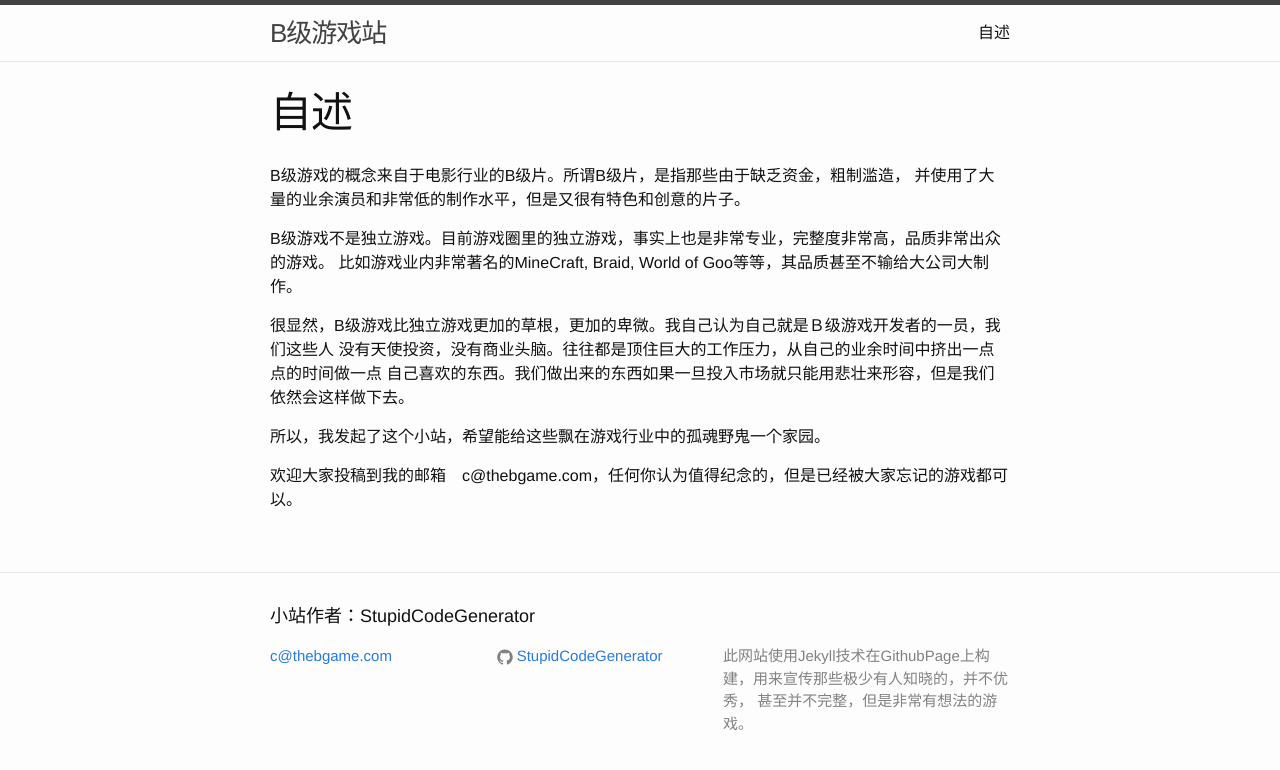
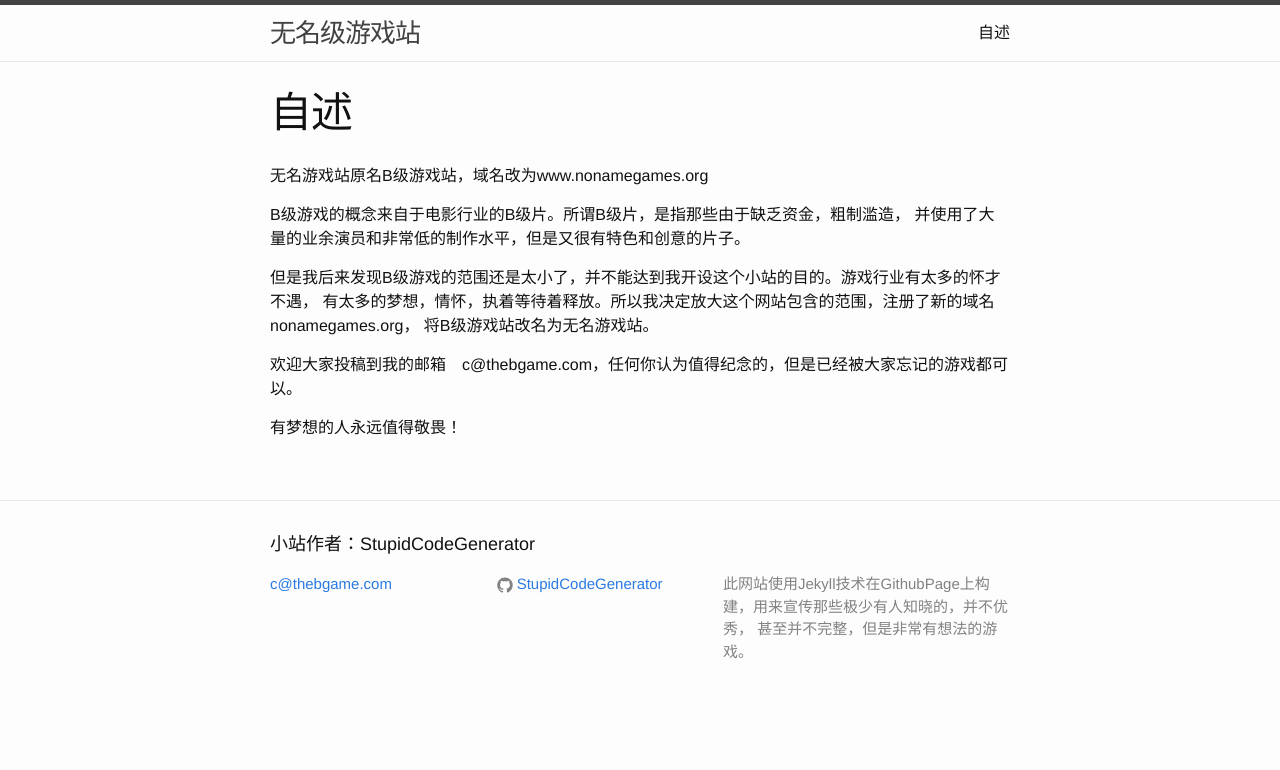
Before and after one commit to StupidCodeGenerator/StupidCodeGenerator.github.io, a Jekyll site: the page built from about.md, in a window 1280 px wide. Shown: the top 770 px of the page. Built offline with Jekyll 4.4.1, drawn with Linux system fonts in a browser that asks for light colours; comment, search, counter and statistics services are not loaded.

Commit message:
Change about

```diff
--- a/_config.yml
+++ b/_config.yml
@@ -1,5 +1,5 @@
 # Site settings
-title: B级游戏站
+title: 无名级游戏站
 email: c@thebgame.com
 description: > # this means to ignore newlines until "baseurl:"
   此网站使用Jekyll技术在GithubPage上构建，用来宣传那些极少有人知晓的，并不优秀，
--- a/about.md
+++ b/about.md
@@ -4,16 +4,15 @@ title: 自述
 permalink: /about/
 ---
 
+无名游戏站原名B级游戏站，域名改为www.nonamegames.org
+
 B级游戏的概念来自于电影行业的B级片。所谓B级片，是指那些由于缺乏资金，粗制滥造，
 并使用了大量的业余演员和非常低的制作水平，但是又很有特色和创意的片子。
 
-B级游戏不是独立游戏。目前游戏圈里的独立游戏，事实上也是非常专业，完整度非常高，品质非常出众的游戏。
-比如游戏业内非常著名的MineCraft, Braid, World of Goo等等，其品质甚至不输给大公司大制作。
-
-很显然，B级游戏比独立游戏更加的草根，更加的卑微。我自己认为自己就是Ｂ级游戏开发者的一员，我们这些人
-没有天使投资，没有商业头脑。往往都是顶住巨大的工作压力，从自己的业余时间中挤出一点点的时间做一点
-自己喜欢的东西。我们做出来的东西如果一旦投入市场就只能用悲壮来形容，但是我们依然会这样做下去。
-
-所以，我发起了这个小站，希望能给这些飘在游戏行业中的孤魂野鬼一个家园。
+但是我后来发现B级游戏的范围还是太小了，并不能达到我开设这个小站的目的。游戏行业有太多的怀才不遇，
+有太多的梦想，情怀，执着等待着释放。所以我决定放大这个网站包含的范围，注册了新的域名nonamegames.org，
+将B级游戏站改名为无名游戏站。
 
 欢迎大家投稿到我的邮箱　c@thebgame.com，任何你认为值得纪念的，但是已经被大家忘记的游戏都可以。
+
+有梦想的人永远值得敬畏！
```
